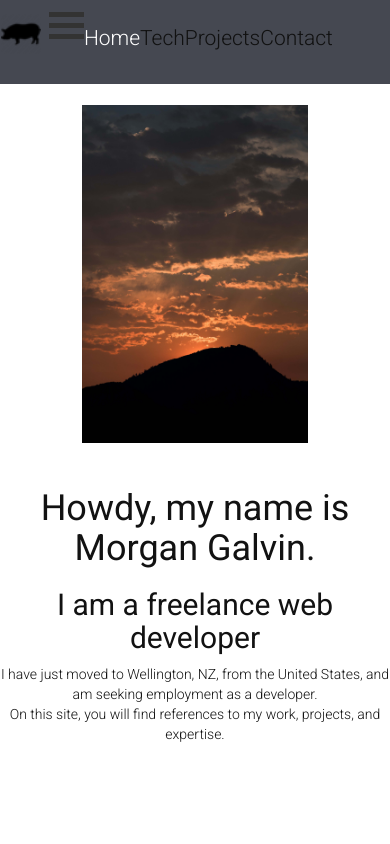
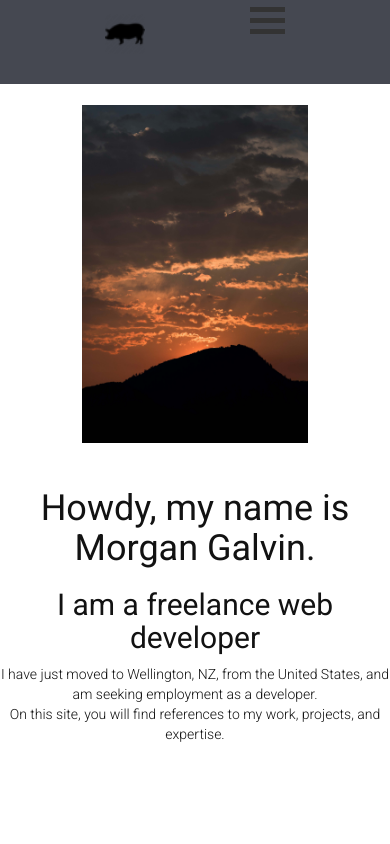
Before and after one commit to LudwigThePig/ludwigThePig.com, a React (Create React App) app: page / in a window 390 px wide. Shown: the top 844 px of the page. Built offline with nearby package versions, Linux system fonts and the light colour scheme.

Commit message:
added hamburger dropdown functionality and basic styling

```diff
--- a/src/App.js
+++ b/src/App.js
@@ -25,7 +25,8 @@ class Navbar extends Component {
     super();
     this.state = {
     active: 'home',
-    burg: false
+    burg: false,
+    mobile: false
     };
     this.handleScroll = this.handleScroll.bind(this);
     this.burgFunc = this.burgFunc.bind(this);
@@ -83,8 +84,6 @@ class Navbar extends Component {
   }
   render(){
     let ww = window.innerWidth;
-    console.log(ww);
-
     return(
       <div className="navbar" >
         <div className="navbrand">
@@ -93,12 +92,7 @@ class Navbar extends Component {
         </a>
         <span id='ltp'>LtP</span>
         </div>
-        <div className="link-ctr">
-        <div className={(this.state.burg)?'hamburger, change':'hamburger'} onClick={this.burgFunc}>
-        <div className="bar1"></div>
-        <div className="bar2"></div>
-        <div className="bar3"></div>
-      </div>
+        <div className={(this.state.burg)?'dropdown':'no-dropdown'} >
           <a href="#home" className={
             (this.state.active ==='home')?'active':null}>
             <span>Home</span></a>
@@ -108,6 +102,11 @@ class Navbar extends Component {
             (this.state.active === 'projects')?'active':null}><span>Projects</span></a>
           <a href="#contact" className={
             (this.state.active === 'contact')?'active':null}><span>Contact</span></a>
+        </div>
+        <div className={(this.state.burg)?'hamburger, change':'hamburger'} onClick={this.burgFunc}>
+          <div className="bar1"></div>
+          <div className="bar2"></div>
+          <div className="bar3"></div>
         </div>
     </div>
     )
--- a/src/App.scss
+++ b/src/App.scss
@@ -1,7 +1,7 @@
 $primary-clr: #454851;
 $secondary-clr: #262424;
 $text-clr: #111;
-$break-small: 350px;
+$break-medium: 400px;
 $break-large: 720px;
 
 body{
@@ -13,11 +13,15 @@ body{
 html {
   scroll-behavior: smooth;
 }
+//END MAJOR STYLING AND VARIABLE DECLARATIONS
 
 
+//BEGIN NAVBAR STYLING
 .navbar{
   background-color: $primary-clr;
-  display: table;
+  display: flex;
+  align-items: center;
+  justify-content: space-between;
   height: 10vh;
   position: fixed;
   top: 0;
@@ -33,23 +37,16 @@ html {
     text-decoration: none;
   }
   .navbrand{
-    display: table-cell;
     font-size:200%;
     img{
       width: 40px;
       height: 40px;
-      display: inline-block;
       }
-  }
-  .link-ctr{
-    display: table-cell;
-    margin-left: auto;
   }
 }
 
 .hamburger {
-  display: inline-block;
-  cursor: pointer;
+  display: none;
 }
 
 .bar1, .bar2, .bar3 {
@@ -71,16 +68,43 @@ html {
   -webkit-transform: rotate(45deg) translate(-8px, -8px);
   transform: rotate(45deg) translate(-8px, -8px);
 }
+
+@media screen and (max-width: $break-medium){
+  .navbar{
+    align-items: flex-start;
+  }
+  .hamburger{
+    display: inline-block;
+    cursor: pointer;
+  }
+  #ltp{
+    display: none;
+  }
+  .no-dropdown{
+    display: none;
+  }
+  .dropdown{
+    display: flex;
+    flex-wrap: wrap;
+    height: 30vh;
+    top: 0;
+    background: $primary-clr;
+    a{
+      width: 100%;
+    }
+  }
+
+}
+// END NAVBAR STYLING
+
+//BEGIN BODY STYLING
 .body{
   padding-top: 10vh;
   height: 90vh;
 }
-@media screen and (max-width: $break-large){
-#ltp{
-  display: none;
-}
-}
+//END BODY STYLING
 
+//BEGIN HOME STYLING
 #home{
   font-weight: black;
   display: flex;
@@ -101,7 +125,7 @@ html {
     text-align: center
   }
 }
-@media screen and (max-width: $break-large){
+@media screen and (max-width: $break-medium){
   #home{
     flex-flow: wrap;
     img{
@@ -110,7 +134,9 @@ html {
     }
   }
 }
+//END HOME STYLING
 
+//BEGIN FOOTER STYLING
 footer{
   background-color:#343434;
     color:black;
```
Lines whose indentation alone changed are shown as unchanged.
